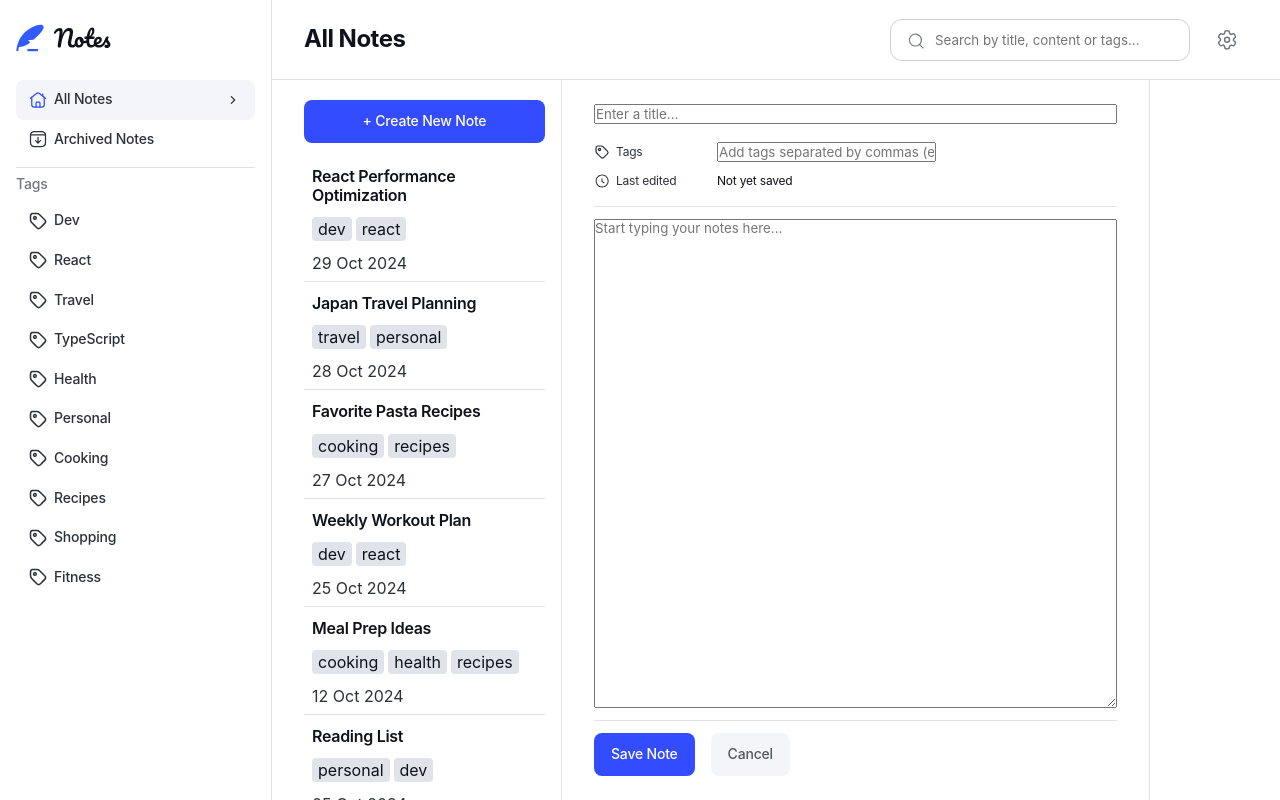
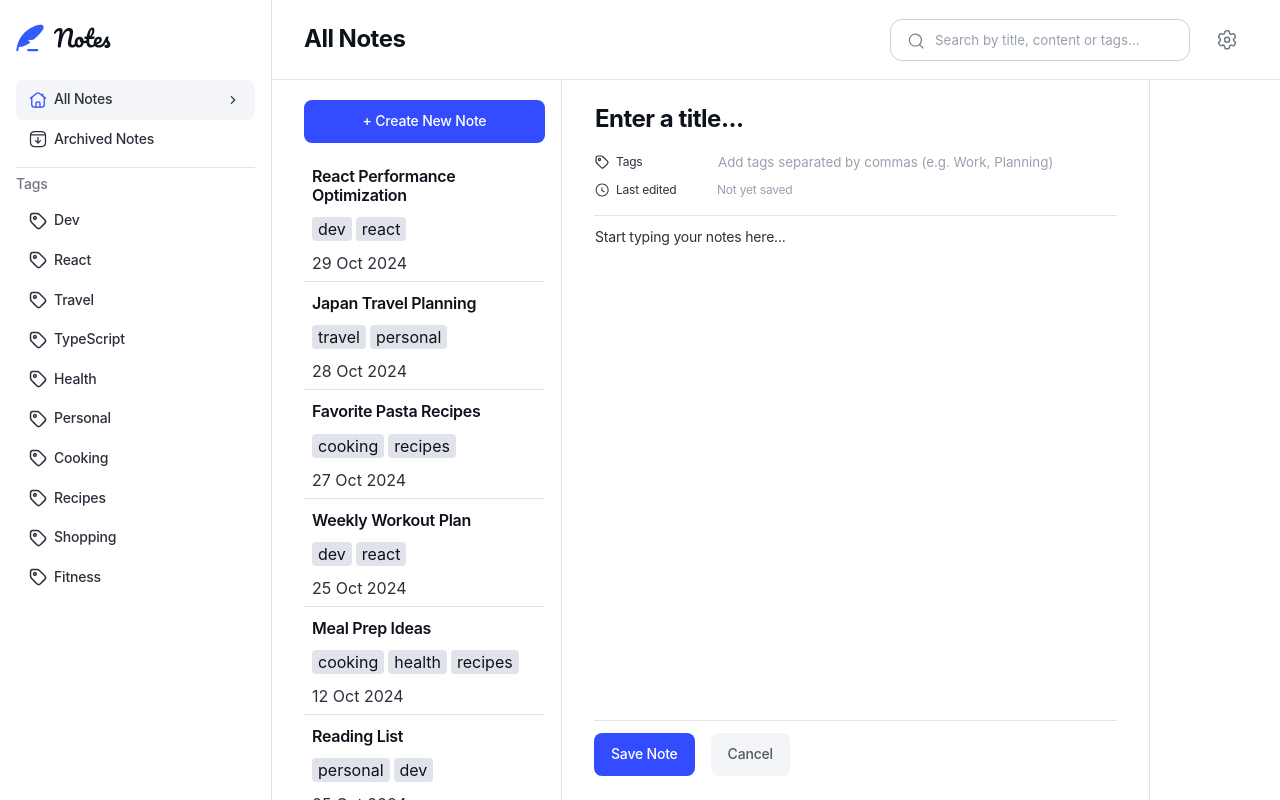
Before and after one commit to RicardoGeada/fm-note-taking-web-app, a React (Vite) app: page /all/new-note in a window 1280 px wide. Built offline with nearby package versions, Linux system fonts and the light colour scheme; a web font is replaced by a local one.

Commit message:
styling(new-note): add styling for inputs

```diff
--- a/src/components/NewNote/NewNote.module.scss
+++ b/src/components/NewNote/NewNote.module.scss
@@ -1,9 +1,26 @@
 @use "./../../fonts.scss";
 
 .new-note-wrapper {
-    height: 100%;
-    width: 100%;
-    overflow: auto;
+  height: 100%;
+  width: 100%;
+  overflow: auto;
+}
+
+input,
+textarea {
+  border: 1px solid transparent;
+  outline: transparent;
+  border-radius: 4px;
+  width: 100%;
+
+  &::placeholder {
+    color: var(--color-neutral-400);
+  }
+
+  &:focus {
+    box-shadow: 0 0 0 2px var(--color-neutral-0),
+      0 0 0 3px var(--color-neutral-500);
+  }
 }
 
 .new-note {
@@ -13,6 +30,14 @@
   flex-direction: column;
   gap: var(--spacing-150);
   height: 100%;
+
+  &__headline {
+    @include fonts.apply-text-preset("1");
+
+    &::placeholder {
+      color: var(--color-neutral-950);
+    }
+  }
 
   &__property {
     display: flex;
@@ -36,11 +61,19 @@
 
   &__property-value {
     padding: var(--spacing-75) 0;
+    color: var(--color-neutral-400);
+    flex: 1;
   }
 
   &__textarea {
+    resize: none;
     white-space: pre-wrap;
     flex: 1;
+    @include fonts.apply-text-preset("5");
+
+    &::placeholder {
+      color: var(--color-neutral-700);
+    }
   }
 
   &__buttons {
@@ -49,7 +82,6 @@
     gap: var(--spacing-200);
   }
 }
-
 
 @media (min-width: 48rem) {
   .new-note {
--- a/src/components/NewNote/NewNote.tsx
+++ b/src/components/NewNote/NewNote.tsx
@@ -9,7 +9,7 @@ export default function NewNote() {
     <>
       <div className={styles["new-note-wrapper"]}>
         <div className={styles["new-note"]}>
-          <input type="text" placeholder={"Enter a title..."} />
+          <input className={styles["new-note__headline"]} type="text" placeholder={"Enter a title..."} required/>
 
           <div className={styles["new-note__properties"]}>
             <div className={styles["new-note__property"]}>
```
